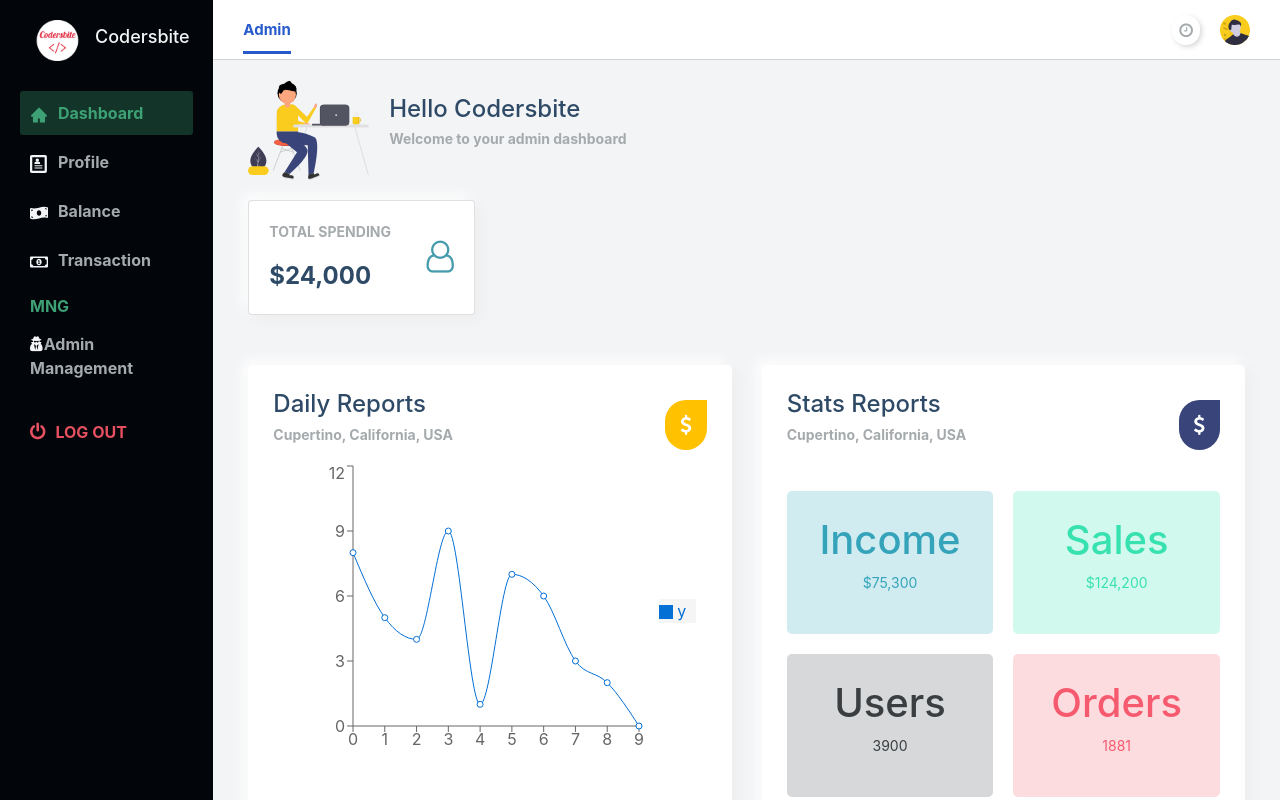
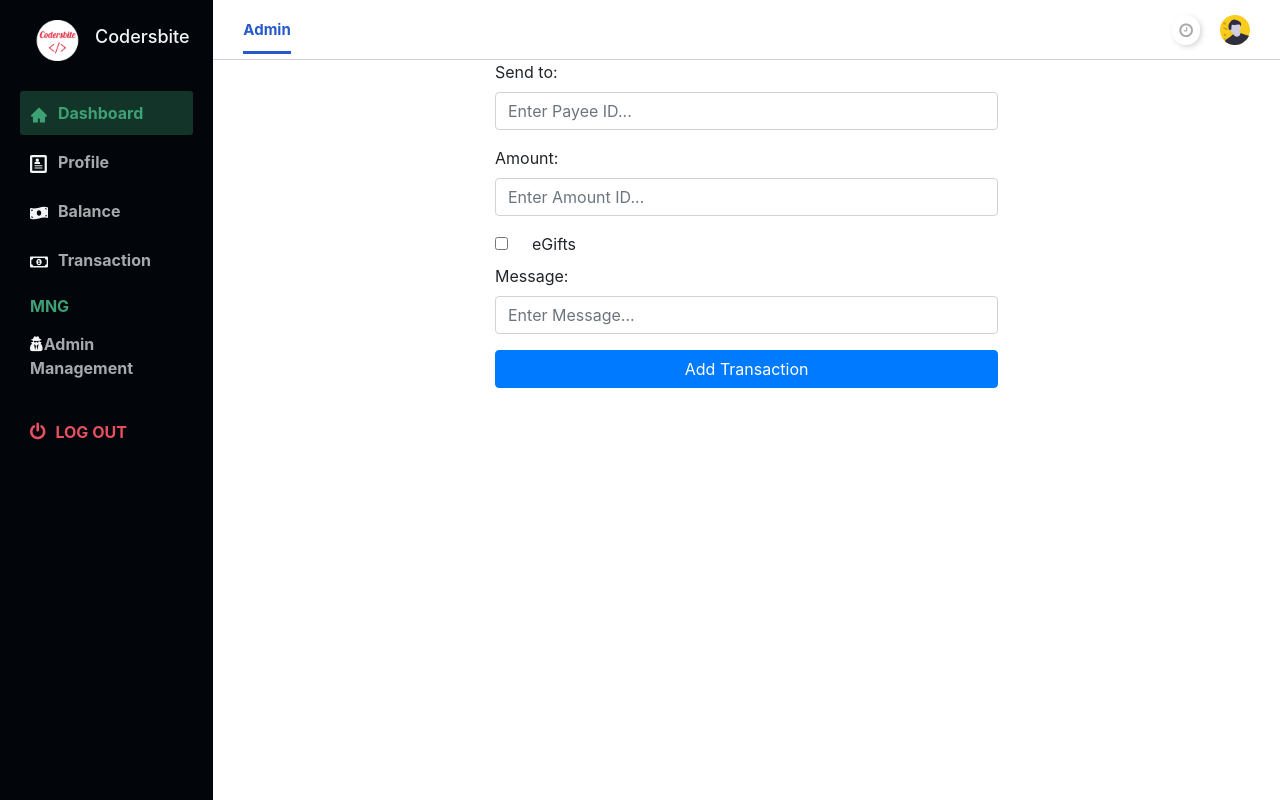
Before and after one commit to ryangen97/TT4_Group12, a React (Create React App) app in the folder dbsseed/: page / in a window 1280 px wide. Built offline with nearby package versions, Linux system fonts and the light colour scheme.

Commit message:
Added Transaction add page

```diff
--- a/dbsseed/package.json
+++ b/dbsseed/package.json
@@ -6,10 +6,12 @@
     "@testing-library/jest-dom": "^5.11.5",
     "@testing-library/react": "^11.1.1",
     "@testing-library/user-event": "^12.2.0",
+    "axios": "^0.21.1",
     "bootstrap": "^4.6.0",
     "react": "^17.0.1",
     "react-bootstrap": "^1.5.2",
     "react-dom": "^17.0.1",
+    "react-hook-form": "^7.4.2",
     "react-icons": "^4.2.0",
     "react-router-dom": "^5.2.0",
     "react-scripts": "4.0.0",
--- a/dbsseed/src/App.js
+++ b/dbsseed/src/App.js
@@ -3,9 +3,22 @@ import "./App.css";
 import Main from "./components/dashboard/Main";
 import Navbar from "./components/navbar/Navbar";
 import Sidebar from "./components/sidebar/Sidebar";
-import {
+import AddTransactionPage from "./pages/AddTransaction/"
+import axios from 'axios'
+ import {
   BrowserRouter as Router
 } from 'react-router-dom'
+
+
+// axios.interceptors.request.use(
+//   config => {
+//     config.headers["x-api-key"] = 'BDTv5isstyQr8aGI2xNp5CzqSYFCrtXPIAZV4Z40'
+//     return config;
+//   },
+//   error => {
+//     return Promise.reject(error)
+//   }
+// )
 
 const App = () => {
   const [sidebarOpen, setsidebarOpen] = useState(false);
@@ -19,8 +32,8 @@ const App = () => {
     <Router>
       <div className="root-container">
         <Navbar sidebarOpen={sidebarOpen} openSidebar={openSidebar} />
-        <Main />
         <Sidebar sidebarOpen={sidebarOpen} closeSidebar={closeSidebar} />
+        <AddTransactionPage />
       </div>
     </Router>
   );
--- a/dbsseed/src/pages/AddTransaction/index.js
+++ b/dbsseed/src/pages/AddTransaction/index.js
@@ -0,0 +1,77 @@
+import React, { useState, useEffect } from 'react'
+import { useForm } from 'react-hook-form'
+import { Form, Button } from "react-bootstrap"
+import axios from "axios"
+export default function AddTransaction() {
+    const { register, handleSubmit, formState: { errors } } = useForm()
+
+    function onSubmit(data) {
+
+        const payeeID = data.payee
+        const amount = data.amount
+        const egift = data.egift
+        const message = data.message
+
+        axios.post('https://ipllrj2mq8.execute-api.ap-southeast-1.amazonaws.com/techtrek/transactions/add',
+                  {
+                    "custID": 12,
+                    "accountKey": "od7b0979-0un2-hhbj-wa0j-oujvks2cf3r",
+                    "payeeID": payeeID,
+                    "amount": amount,
+                    "eGift": egift,
+                    "message": message
+                  },
+                  {
+                    headers: {
+                      'x-api-key': 'BDTv5isstyQr8aGI2xNp5CzqSYFCrtXPIAZV4Z40',
+                      'Content-Type': "application/json"
+                    }
+                  }
+                )
+            .then( res => {
+                console.log(res)
+            })
+            .catch(err => {
+                console.log(err)
+            })
+
+    }
+    return (
+
+        <div className="login-form  col-6 offset-3">
+            <Form onSubmit={handleSubmit(onSubmit)}>
+                <Form.Group controlId="">
+                    <Form.Label>Send to:</Form.Label>
+                    <Form.Control type="text" placeholder="Enter Payee ID..." {...register('payee', {})} />
+                    <Form.Text className="text-muted">
+                    </Form.Text>
+                </Form.Group>
+
+                <Form.Group controlId="">
+                    <Form.Label>Amount:</Form.Label>
+                    <Form.Control type="text" placeholder="Enter Amount ID..." {...register('amount', { })} />
+                    <Form.Text className="text-muted">
+                    </Form.Text>
+                </Form.Group>
+
+                <div className="">
+                    <input className="mr-4" type="checkbox" label="egift" {...register('egift')}/>
+                    <label>eGifts</label>
+                </div>
+
+                <Form.Group controlId="formBasicMessage">
+                    <Form.Label>Message:</Form.Label>
+                    <Form.Control type="text" placeholder="Enter Message..." {...register('message', { })} />
+                    <Form.Text className="text-muted">
+                    </Form.Text>
+                </Form.Group>
+
+
+
+                <Button variant="primary" className="w-100" type="submit">
+                    Add Transaction
+                </Button>
+            </Form>
+        </div>
+    )
+}
```
Also changed, not shown: 1 other file (tests, documents, lock files or other folders).
